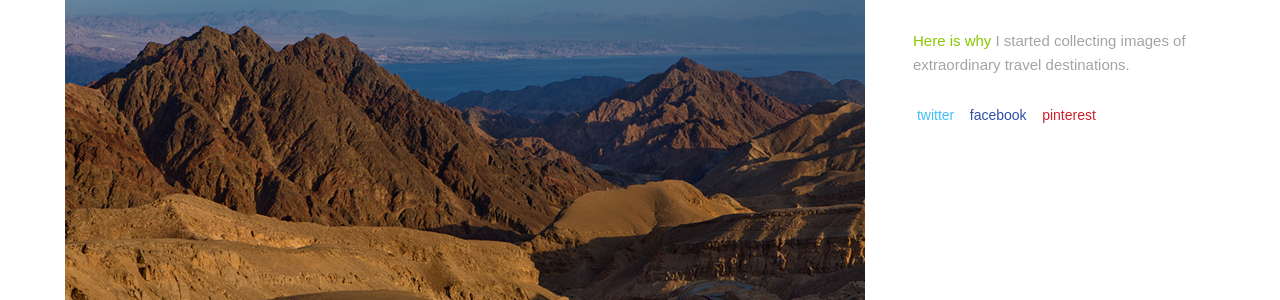
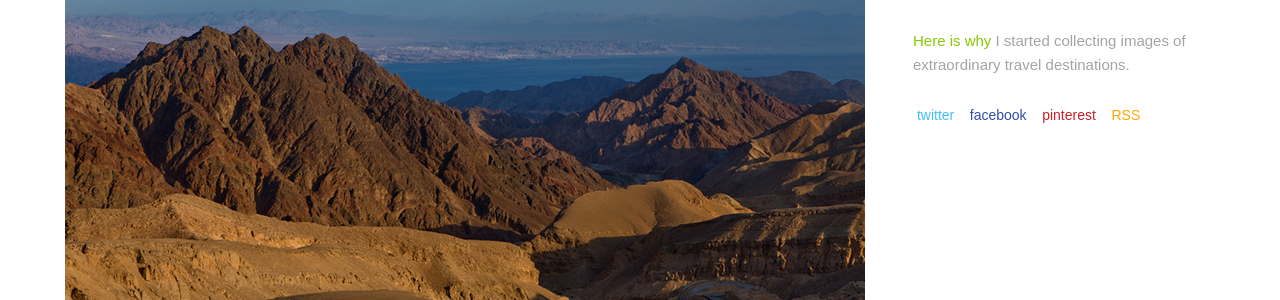
Before and after one commit to crawlingout/unexplored, a Jekyll site: the page built from index.html, in a window 1280 px wide. Shown: the part 195-495 px from the top of the page. Built offline with Jekyll 4.4.1, drawn with Linux system fonts in a browser that asks for light colours; Markdown is read by kramdown in place of the engine named in the settings; the list of posts is cut into pages by our own code; comment, search, counter and statistics services are not loaded.

Commit message:
RSS link added

```diff
--- a/_includes/foot.html
+++ b/_includes/foot.html
@@ -4,7 +4,7 @@
         </div>
 
         <div class="subscribe">
-          <br /><a class="twittercolor" href="https://twitter.com/unXpl0red">twitter</a> &nbsp;&nbsp; <a class="facebookcolor" href="https://www.facebook.com/unexploredparadises">facebook</a> &nbsp;&nbsp; <a class="pinterestcolor" href="http://www.pinterest.com/unXplored/">pinterest</a>
+          <br /><a class="twittercolor" href="https://twitter.com/unXpl0red">twitter</a> &nbsp;&nbsp; <a class="facebookcolor" href="https://www.facebook.com/unexploredparadises">facebook</a> &nbsp;&nbsp; <a class="pinterestcolor" href="http://www.pinterest.com/unXplored/">pinterest</a> &nbsp;&nbsp; <a class="rsscolor" href="http://unexploredparadises.eu/feed.xml">RSS</a>
         </div>
 
         <div id="secondaryfooter">
--- a/_includes/head.html
+++ b/_includes/head.html
@@ -75,7 +75,7 @@
             </div>
 
             <div class="subscribe">
-              &nbsp;<a class="twittercolor" href="https://twitter.com/unXpl0red">twitter</a> &nbsp;&nbsp; <a class="facebookcolor" href="https://www.facebook.com/unexploredparadises">facebook</a> &nbsp;&nbsp; <a class="pinterestcolor" href="http://www.pinterest.com/unXplored/">pinterest</a>
+              &nbsp;<a class="twittercolor" href="https://twitter.com/unXpl0red">twitter</a> &nbsp;&nbsp; <a class="facebookcolor" href="https://www.facebook.com/unexploredparadises">facebook</a> &nbsp;&nbsp; <a class="pinterestcolor" href="http://www.pinterest.com/unXplored/">pinterest</a> &nbsp;&nbsp; <a class="rsscolor" href="http://unexploredparadises.eu/feed.xml">RSS</a>
             </div>
         </div>
     </div>
--- a/css/style.css
+++ b/css/style.css
@@ -87,6 +87,10 @@
 
 .pinterestcolor {
     color: #CB2028;
+}
+
+.rsscolor {
+    color: orange;
 }
 
 
```
